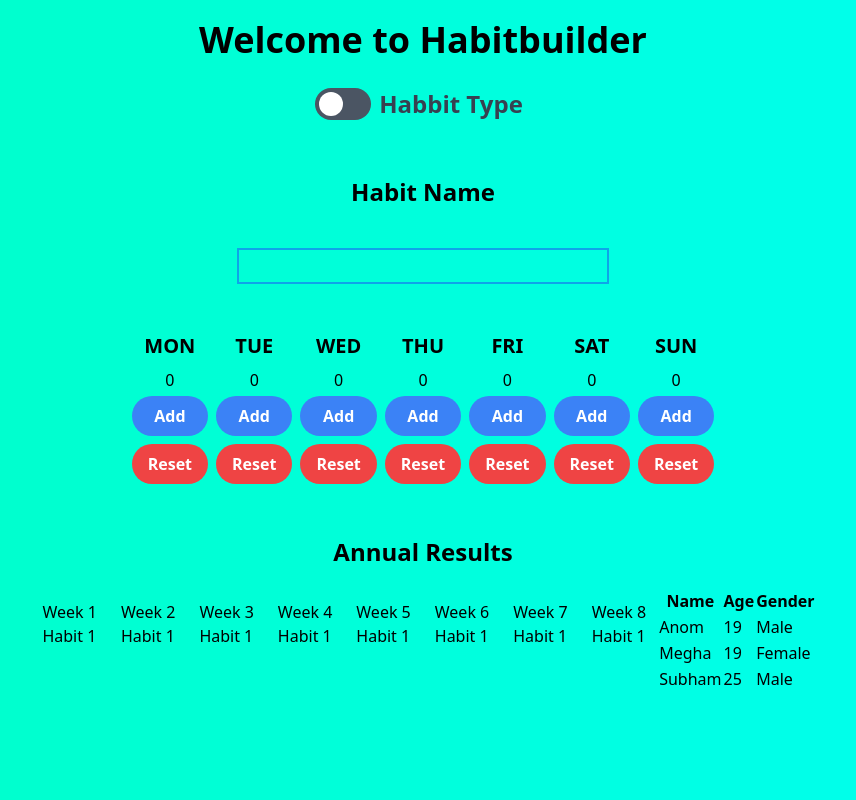
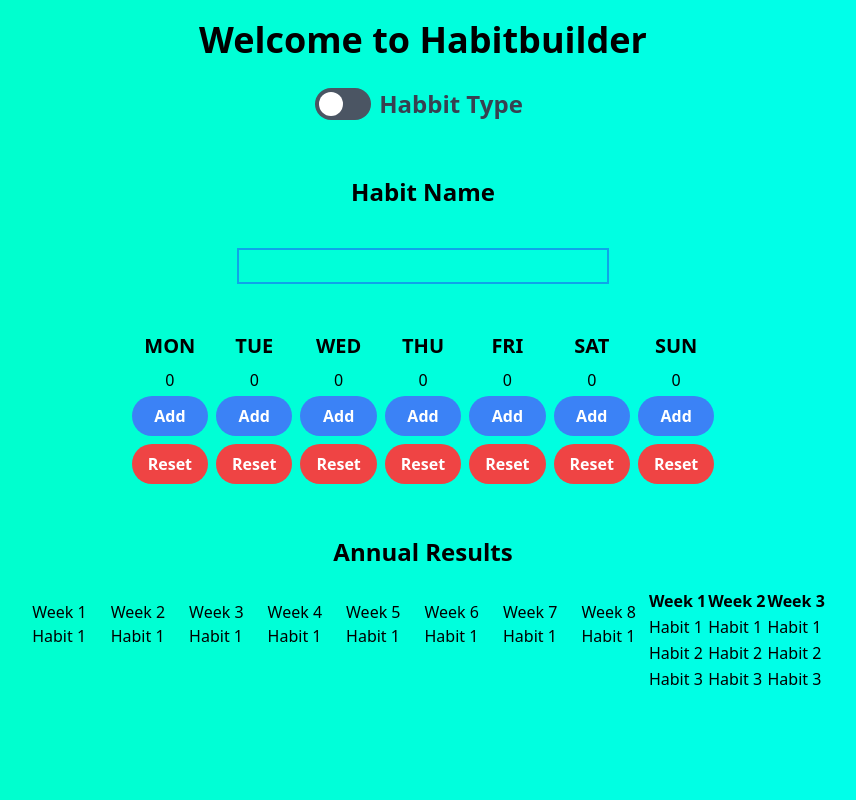
Before and after one commit to robonafisi/react-testing, a React (Create React App) app: page / in a window 1280 px wide. Shown: the whole page, without its empty margins (217-1073 px from the left). Built offline with nearby package versions, Linux system fonts and the light colour scheme.

Commit message:
Adding Weeks to compare

```diff
--- a/src/App.js
+++ b/src/App.js
@@ -93,24 +93,24 @@ function App() {
           <div className='m-3'><p>Week 8</p><p>Habit 1</p></div>
           <table>
         <tr>
-          <th>Name</th>
-          <th>Age</th>
-          <th>Gender</th>
+          <th>Week 1</th>
+          <th>Week 2</th>
+          <th>Week 3</th>
         </tr>
         <tr>
-          <td>Anom</td>
-          <td>19</td>
-          <td>Male</td>
+          <td>Habit 1</td>
+          <td>Habit 1</td>
+          <td>Habit 1</td>
         </tr>
         <tr>
-          <td>Megha</td>
-          <td>19</td>
-          <td>Female</td>
+          <td>Habit 2</td>
+          <td>Habit 2</td>
+          <td>Habit 2</td>
         </tr>
         <tr>
-          <td>Subham</td>
-          <td>25</td>
-          <td>Male</td>
+          <td>Habit 3</td>
+          <td>Habit 3</td>
+          <td>Habit 3</td>
         </tr>
       </table>
 
```
